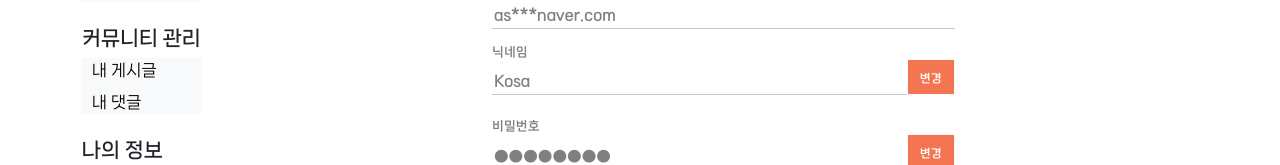
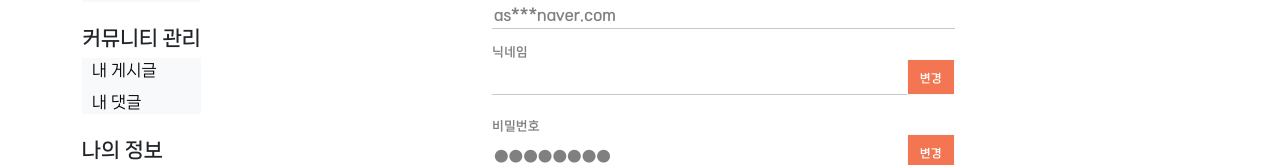
Before and after one commit to byeonnns/let-ffle-front, a Vue app: page /Member/MyPage/UpdateMember in a window 1280 px wide. Shown: the part 313-478 px from the top of the page. Built offline with nearby package versions, Linux system fonts and the light colour scheme; what vue3-lottie would draw is missing.

Commit message:
Refactor : Mypage 회원 정보 수정 페이지 닉네임 & 휴대폰 번호 유효성 검사 추가

```diff
--- a/src/views/Admin/index.vue
+++ b/src/views/Admin/index.vue
@@ -15,5 +15,4 @@ import { RouterView } from 'vue-router';
 
 </script>
 
-<style scoped>
-</style>
+<style scoped></style>
--- a/src/views/Member/MyPageView/UpdateMember.vue
+++ b/src/views/Member/MyPageView/UpdateMember.vue
@@ -26,7 +26,7 @@
                         </div>
                         <div class="w-50 position-relative">
                             <div style="align-content: end;">
-                                <input type="email" placeholder="Kosa" class="input w-50">
+                                <input v-model="nick" type="text" class="input w-50">
                             </div>
                             <hr class="p-0 m-0 w-100">
                             <button class="btn btn-outline-light btn-sm"
@@ -50,7 +50,7 @@
                         </div>
                         <div class="w-50 position-relative">
                             <div style="align-content: end;">
-                                <input type="text" placeholder="010-8***-*798" class="input w-50">
+                                <input v-model="changePhone" type="text" placeholder="010-8***-*798" class="input w-50">
                             </div>
 
                             <hr class="p-0 m-0 w-100">
@@ -99,14 +99,14 @@
             <template v-slot:modalBody>
                 <div class="div_form row">
                     <label>기존 닉네임</label>
-                    <input type="text" placeholder="Kosa" class="input"
-                        style="border-bottom: 1px solid #ebebeb">
+                    <input v-model="mNickChange" type="text" class="input" style="border-bottom: 1px solid #ebebeb">
+                    <span>{{ falseNickname }}</span>
                 </div>
             </template>
 
             <template v-slot:modalFooter>
                 <button type="button" class="btn btn-outline-light" data-bs-dismiss="modal">닫기</button>
-                <button type="button" class="btn btn-outline-light">수정 완료</button>
+                <button type="button" class="btn btn-outline-light" @click="changeNickname">수정 완료</button>
             </template>
 
         </RaffleModal>
@@ -150,14 +150,16 @@
                 <div class="container">
                     <div class="div_form row">
                         <label>새 휴대폰 번호</label>
-                        <input type="text" placeholder="010-xxxx-xxxx" class="input"
+                        <input v-model="changePhoneModal" type="text" placeholder="010-xxxx-xxxx" class="input"
                             style="border-bottom: 1px solid #ebebeb">
+                        <span>{{ falsePhone }}</span>
                     </div>
                 </div>
             </template>
             <template v-slot:modalFooter>
                 <button type="button" class="btn btn-outline-light" data-bs-dismiss="modal">닫기</button>
-                <button type="button" class="btn btn-outline-light">수정 완료</button>
+                <button @click="changePhNum" type="button" class="btn btn-outline-light" :data-bs-dismiss="isOk ? 'modal' : ''">수정
+                    완료</button>
             </template>
         </RaffleModal>
 
@@ -212,7 +214,7 @@
                 <h4>탈퇴여부</h4>
             </template>
             <template v-slot:modalBody>
-                정말로다가 탈퇴를 하시겠습니까??
+                정말로다가 탈퇴를 하시겠습니까?
             </template>
             <template v-slot:modalFooter>
                 <button type="button" class="btn btn-outline-light" data-bs-dismiss="modal">닫기</button>
@@ -231,14 +233,49 @@ import RaffleModal from '@/components/RaffleModal.vue';
 import { ref } from 'vue'
 import { VueDaumPostcode } from 'vue-daum-postcode';
 
+const NickNameModal = ref(null); // 닉네임 모달창 상태 정의
+const nick = ref(''); // 닉네임 양방향 상태 정의
+const mNickChange = ref(''); // Modal 닉네임 양방향 상태 정의
+const falseNickname = ref(''); // 닉네임이 잘못되었을 때 상태 정의
+
+// 닉네임 유효성 검사 ( 2자 이상 8자 이하 영문 + 숫자 )
+function changeNickname() {
+    const mNickChangePattern = new RegExp("[a-zA-Z0-9가-힣]{2,8}");
+    if (mNickChangePattern.test(mNickChange.value)) {
+        nick.value = mNickChange.value;
+        falseNickname.value = '';
+        NickNameModal.value.hideModal();
+    } else {
+        falseNickname.value = '닉네임 형식에 맞지 않습니다.';
+    }
+
+}
+
+// 휴대폰 번호 상태 정의
+const PWCModal = ref(null);
+const changePhone = ref('');
+const changePhoneModal = ref('');
+const falsePhone = ref('');
+
+// 휴대폰 번호 유효성 검사
+function changePhNum() {
+    const changePhoneModalPattern = new RegExp("010-\\d{4}-\\d{4}");
+    if(changePhoneModalPattern.test(changePhoneModal.value)) {
+        changePhone.value = changePhoneModal.value;
+        falsePhone.value = '';
+        PWCModal.value.hideModal();
+
+    } else {
+        falsePhone.value = '번호 형식에 맞지 않습니다.';
+    }
+}
+
 const PWModal = ref(null);
-const PWCModal = ref(null);
 const Withdrawal = ref(null);
 const ADRModal = ref(null);
-
 const postcodeModal = ref(null);
 const postcodeMount = ref(false);
-const NickNameModal = ref(null);
+
 
 
 const zonecode = ref('');
```
